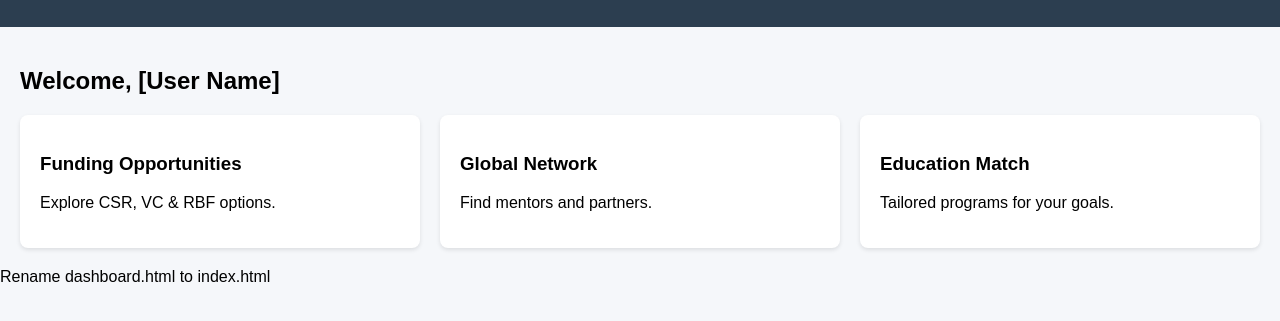
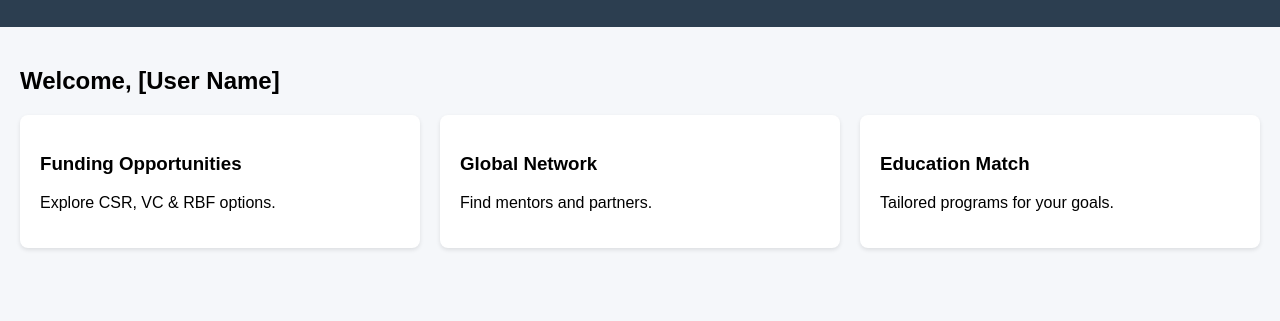
Before and after one commit to globalbridge35/GlobalBridge, a plain HTML site: page Index.html in a window 1280 px wide. Shown: the part 61-382 px from the top of the page. Drawn offline with Linux system fonts and the light colour scheme.

```diff
--- a/Index.html
+++ b/Index.html
@@ -36,4 +36,3 @@
     </div>
 </body>
 </html>
-Rename dashboard.html to index.html
```
